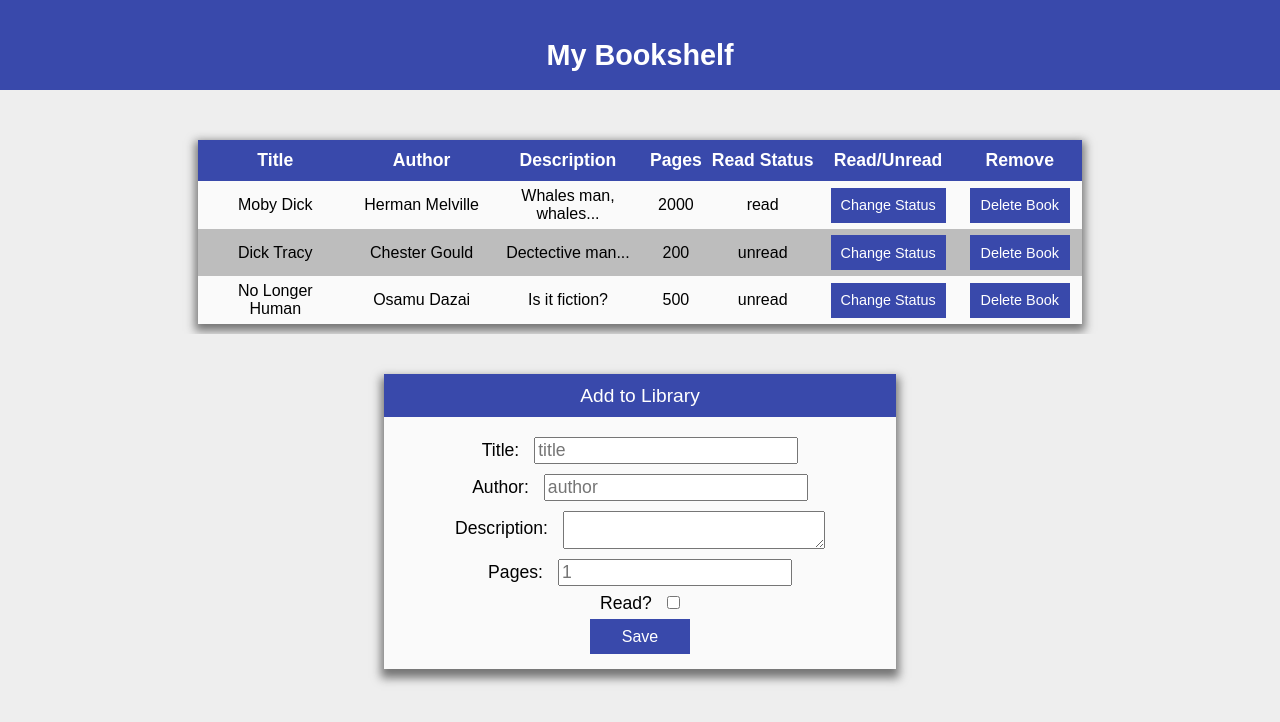
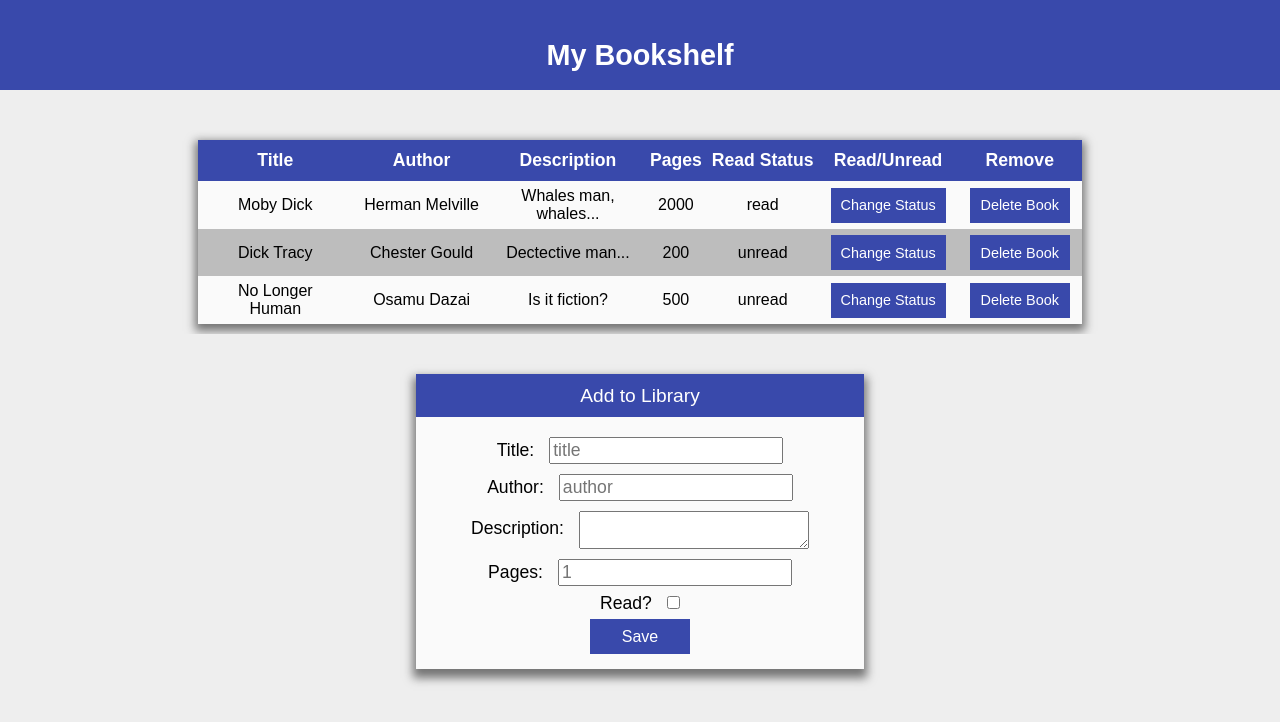
Before and after one commit to alexfuro/odin-books-react, a React (Create React App) app: page / in a window 1280 px wide. Shown: the top 722 px of the page. Built offline with nearby package versions, Linux system fonts and the light colour scheme.

Commit message:
Fix form size desktop

```diff
--- a/src/bookform.css
+++ b/src/bookform.css
@@ -1,7 +1,7 @@
 form {
   margin: 20px auto;
   padding: 0;
-  width: 40%;
+  width: 35%;
   background-color: #FAFAFA;
   box-shadow: 0px 6px 9px 3px #757575;
 }
```
